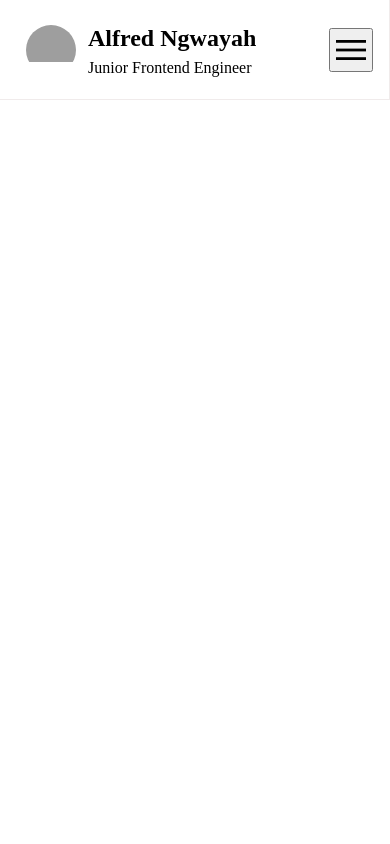
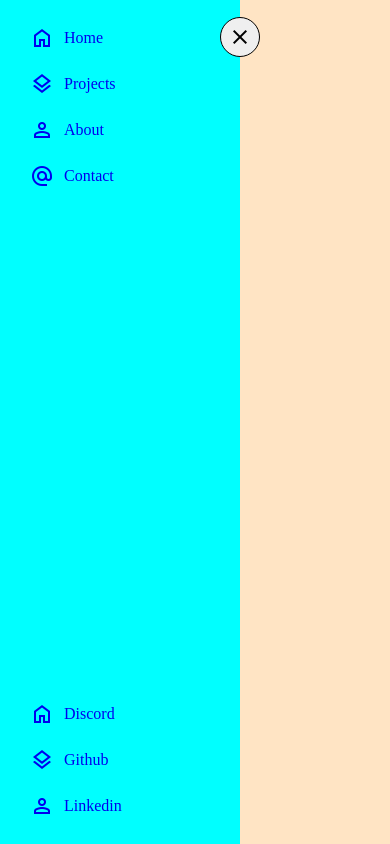
Before and after one commit to Big-Logic/portfolio, a plain HTML site: page index.html in a window 390 px wide. Both pictures are taken after a click on the button "menu". Drawn offline with nearby package versions, Linux system fonts and the light colour scheme; grey boxes are pictures that could not be loaded.

Commit message:
Added toggle functionality to the navigation when on devices  with a max width of 992

```diff
--- a/index.html
+++ b/index.html
@@ -10,6 +10,7 @@
       rel="stylesheet"
     />
     <link rel="stylesheet" href="./src/styles/index.css" />
+    <script defer src="./src/scripts/index.js"></script>
   </head>
   <body>
     <!-- MAIN LAYOUT START -->
@@ -33,6 +34,7 @@
           <!-- main header profile end-->
 
           <!-- main header links start -->
+
           <div class="main-header__links">
             <!-- nav links start -->
             <ul class="nav-links main-header__toplinks">
@@ -85,10 +87,16 @@
               </li>
             </ul>
             <!-- nav links end -->
+
+            <button class="main-header__links--closebtn">
+              <span class="material-symbols-outlined">close</span>
+            </button>
           </div>
+          <div class="main-header__links--closediv"></div>
+
           <!-- main header links end -->
-          <button class="main-header__nav--togglebtn">
-            <span class="material-symbols-outlined" id="toggle-icon">
+          <button class="main-header__links--openbtn">
+            <span class="material-symbols-outlined main-header__links--btnicon">
               menu
             </span>
           </button>
--- /dev/null
+++ b/src/scripts/index.js
@@ -0,0 +1,42 @@
+const mainHeaderLinksCloseDiv = document.querySelector(
+  ".main-header__links--closediv"
+);
+const mainHeaderLinks = document.querySelector(".main-header__links");
+const mainHeaderLinksOpenButton = document.querySelector(
+  ".main-header__links--openbtn"
+);
+const mainHeaderLinksCloseButton = document.querySelector(
+  ".main-header__links--closebtn"
+);
+
+// Handles the opening and closing of the navbar on device with max width 998
+function handleNavLinksToggle(action) {
+  if (
+    !action ||
+    (action.toLowerCase() !== "open" && action.toLowerCase() !== "close")
+  ) {
+    throw new Error(
+      "action must be of type string and contain one of these values. [open, close]"
+    );
+  }
+  const lowerCaseAction = action.toLowerCase();
+  if (lowerCaseAction === "open") {
+    mainHeaderLinksCloseDiv.classList.add("show-nav");
+    mainHeaderLinks.classList.add("show-links");
+  } else if (lowerCaseAction === "close") {
+    mainHeaderLinksCloseDiv.classList.remove("show-nav");
+    mainHeaderLinks.classList.remove("show-links");
+  }
+}
+
+mainHeaderLinksOpenButton.addEventListener("click", () => {
+  handleNavLinksToggle("open");
+});
+
+mainHeaderLinksCloseButton.addEventListener("click", () => {
+  handleNavLinksToggle("close");
+});
+
+mainHeaderLinksCloseDiv.addEventListener("click", () => {
+  handleNavLinksToggle("close");
+});
--- a/src/styles/index.css
+++ b/src/styles/index.css
@@ -1,3 +1,7 @@
+:root {
+  behavior: smooth;
+}
+
 *,
 *::before,
 *::after {
@@ -61,7 +65,18 @@ h6 {
 
 /* MAIN HEADER */
 
-/* main header profile */
+.main-header {
+  height: 100%;
+  border-right: 1px solid #f0ebeb;
+}
+
+.main-header__nav {
+  height: 100%;
+  display: grid;
+  grid-template-rows: auto 1fr;
+}
+
+/* main header profile start */
 .main-header__profile--imagecontainer {
   height: 50px;
   overflow: hidden;
@@ -76,27 +91,22 @@ h6 {
   padding: 20px 10px;
 }
 
-/* //////////// */
+/* main header profile end */
 
+/* main header links start */
 .main-header__links {
   display: grid;
   grid-template-rows: 1fr auto;
+  height: 100%;
 }
 
-.main-header__nav--togglebtn {
+.main-header__links--closediv,
+.main-header__links--openbtn,
+.main-header__links--closebtn {
   display: none;
 }
 
-.main-header__nav {
-  height: 100%;
-  display: grid;
-  grid-template-rows: auto 1fr;
-}
-
-.main-header {
-  height: 100%;
-  border-right: 1px solid #f0ebeb;
-}
+/* main header links end */
 
 @media screen and (max-width: 992px) {
   .main-header {
@@ -109,19 +119,65 @@ h6 {
     align-items: center;
   }
 
-  .main-header__links {
-    display: none;
+  .main-header__links,
+  .main-header__links--closediv {
+    position: fixed;
+    top: 0;
+    left: 0;
   }
 
+  .main-header__links {
+    padding: 20px;
+    min-width: 240px;
+    z-index: 9999;
+    background-color: aqua;
+    transition: transform 0.3s;
+    transform: translateX(-100%);
+  }
+
+  .main-header__links--closediv {
+    display: block;
+    width: 100vw;
+    height: 100vh;
+    z-index: 999;
+    background-color: bisque;
+    opacity: 0;
+    visibility: hidden;
+    transition: all 0.3s;
+  }
+
+  /* These classes are added when the menu button is clicked */
+  .show-nav {
+    opacity: 1;
+    visibility: visible;
+    transition: all;
+  }
+
+  .show-links {
+    transform: translateX(0);
+  }
+  /* ///////////////////// */
+
   /* nav toggle button */
-  .main-header__nav--togglebtn {
-    display: block;
+  .main-header__links--openbtn,
+  .main-header__links--closebtn {
     display: flex;
     align-items: center;
     justify-content: center;
   }
 
-  #toggle-icon {
+  .main-header__links--closebtn {
+    position: absolute;
+    top: 2%;
+    right: 0;
+    width: 40px;
+    height: 40px;
+    transform: translateX(50%);
+    border: 1px solid;
+    border-radius: 50%;
+  }
+
+  .main-header__links--btnicon {
     font-size: 40px;
   }
 
```
